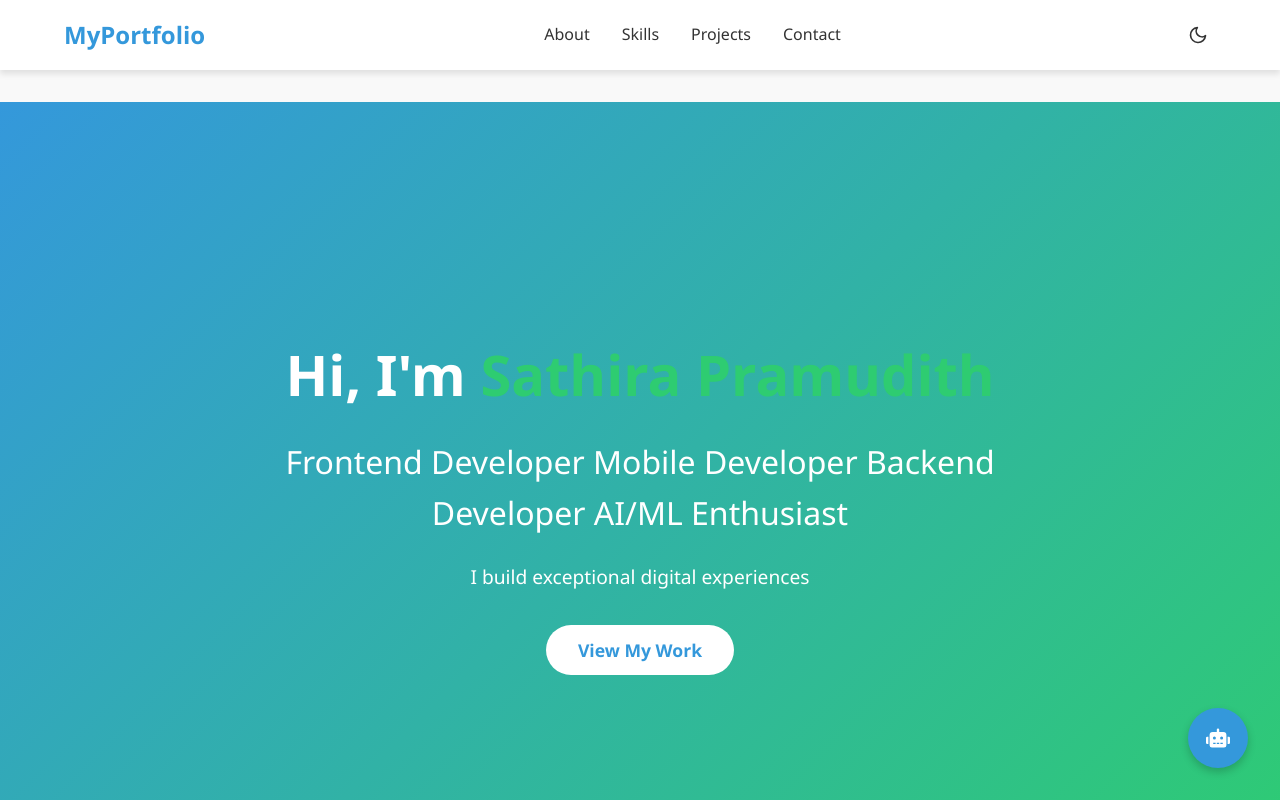
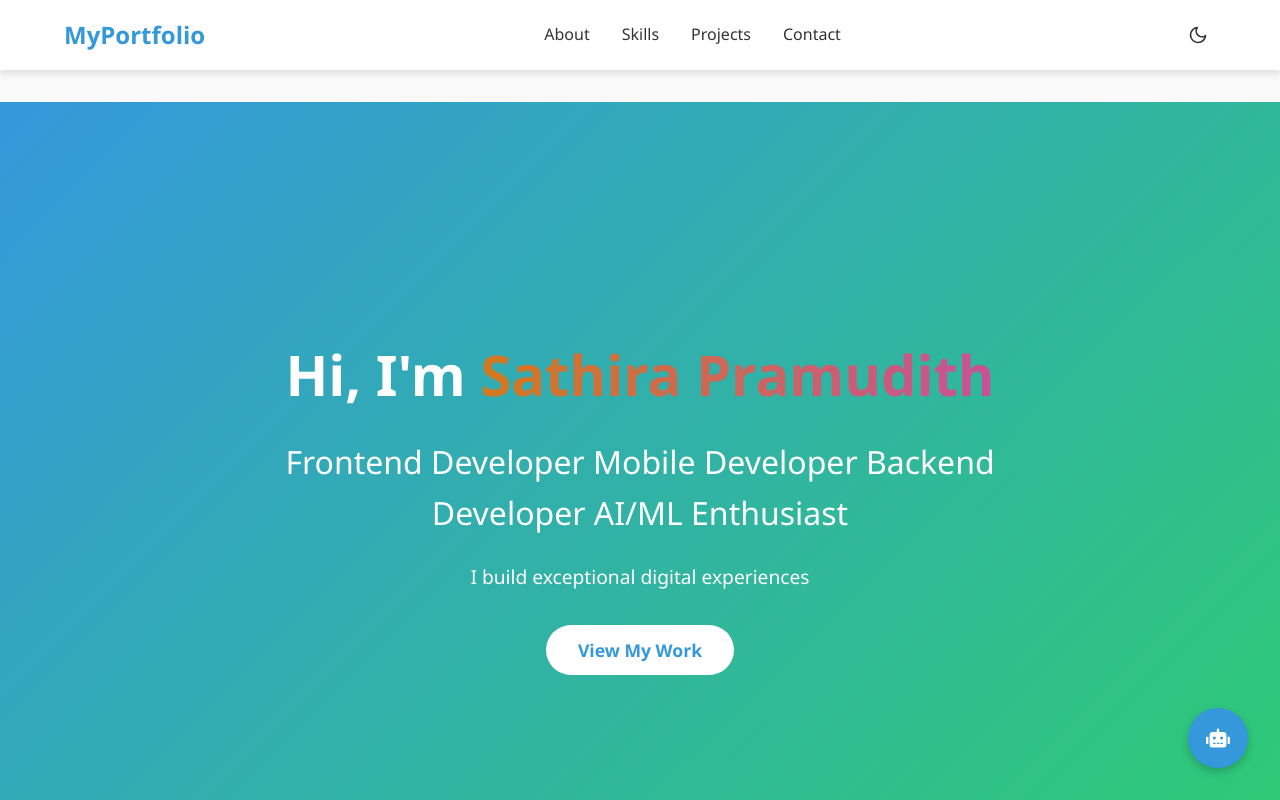
Before and after one commit to sathirapramudith123/portfolio, a React (Create React App) app in the folder portfolio/: page / in a window 1280 px wide. Shown: the top 800 px of the page. Built offline with nearby package versions, Linux system fonts and the light colour scheme.

Commit message:
update a hero css file color change

```diff
--- a/portfolio/src/components/sections/Hero.css
+++ b/portfolio/src/components/sections/Hero.css
@@ -19,7 +19,10 @@
 }
 
 .hero h1 span {
-  color: var(--secondary-color);
+  background: linear-gradient(90deg, #d17a1e, #c95199);
+  -webkit-background-clip: text;
+  background-clip: text;
+  color: transparent;
 }
 
 .hero h2 {
```
